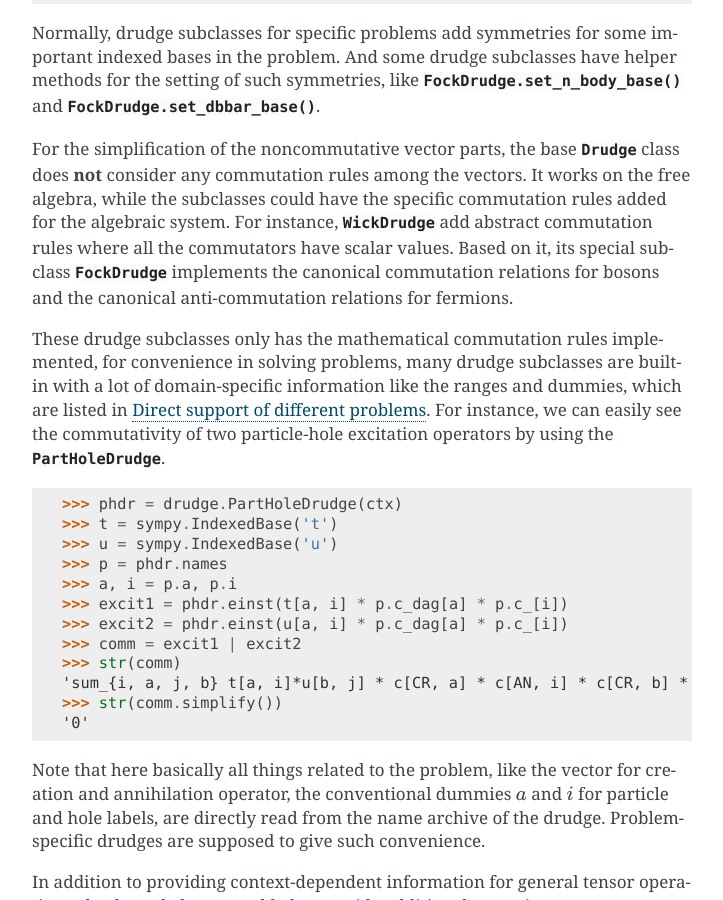
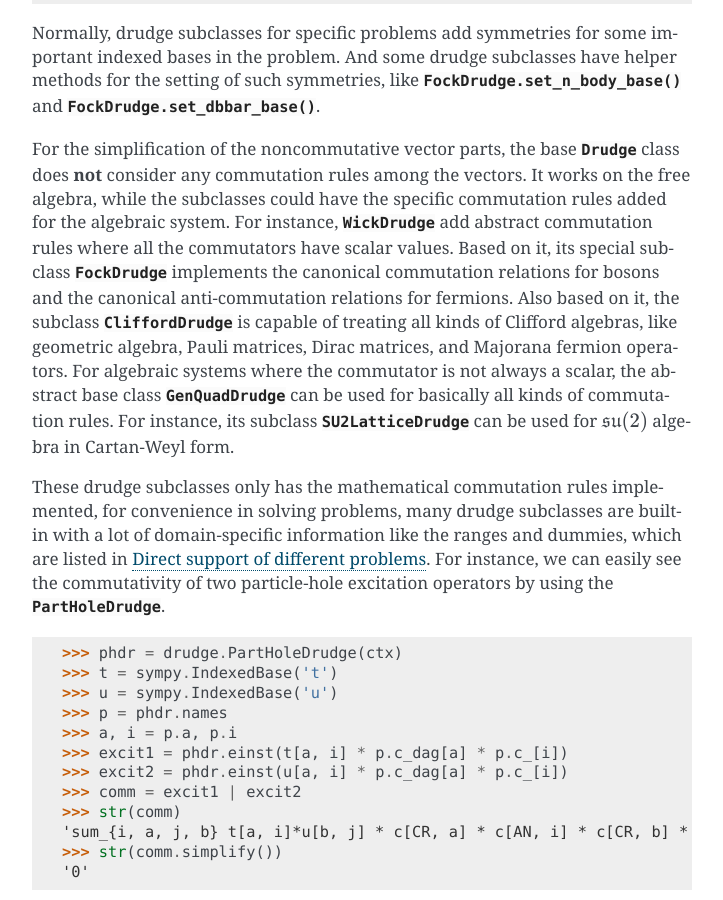
Before and after one commit to tschijnmo/drudge, a Sphinx documentation site: the page built from docs/tutorial.rst, in a window 1280 px wide and 900 px high, scrolled down 4635 px. Shown: the whole window, without its empty margins (388-1111 px from the left). Built offline with Sphinx 7.4.7, drawn with Linux system fonts in a browser that asks for light colours.

Commit message:
Add reference to new drudges in tutorial

```diff
--- a/docs/tutorial.rst
+++ b/docs/tutorial.rst
@@ -269,7 +269,14 @@ specific commutation rules added for the algebraic system.  For instance,
 :py:class:`WickDrudge` add abstract commutation rules where all the commutators
 have scalar values.  Based on it, its special subclass :py:class:`FockDrudge`
 implements the canonical commutation relations for bosons and the canonical
-anti-commutation relations for fermions.
+anti-commutation relations for fermions.  Also based on it, the subclass
+:py:class:`CliffordDrudge` is capable of treating all kinds of Clifford
+algebras, like geometric algebra, Pauli matrices, Dirac matrices, and Majorana
+fermion operators.  For algebraic systems where the commutator is not always a
+scalar, the abstract base class :py:class:`GenQuadDrudge` can be used for
+basically all kinds of commutation rules.  For instance, its subclass
+:py:class:`SU2LatticeDrudge` can be used for :math:`\mathfrak{su}(2)` algebra in
+Cartan-Weyl form.
 
 These drudge subclasses only has the mathematical commutation rules implemented,
 for convenience in solving problems, many drudge subclasses are built-in with a
```
